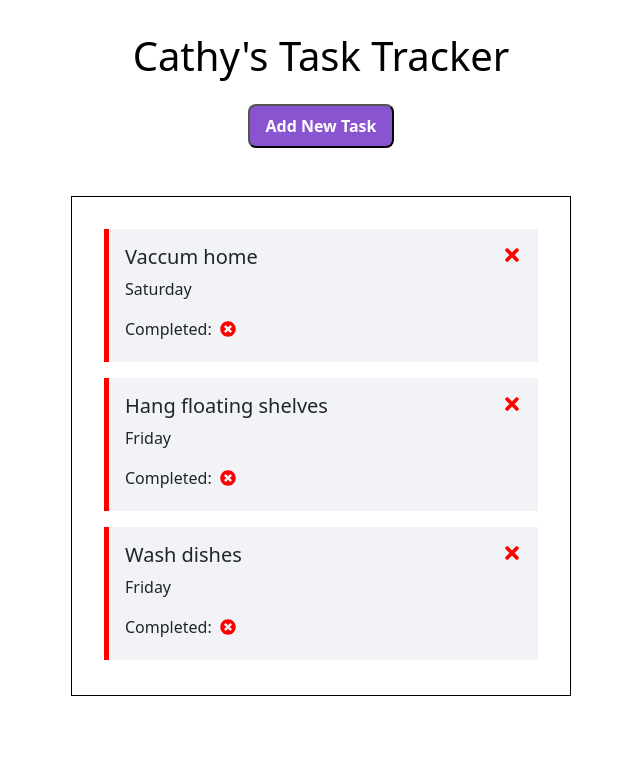
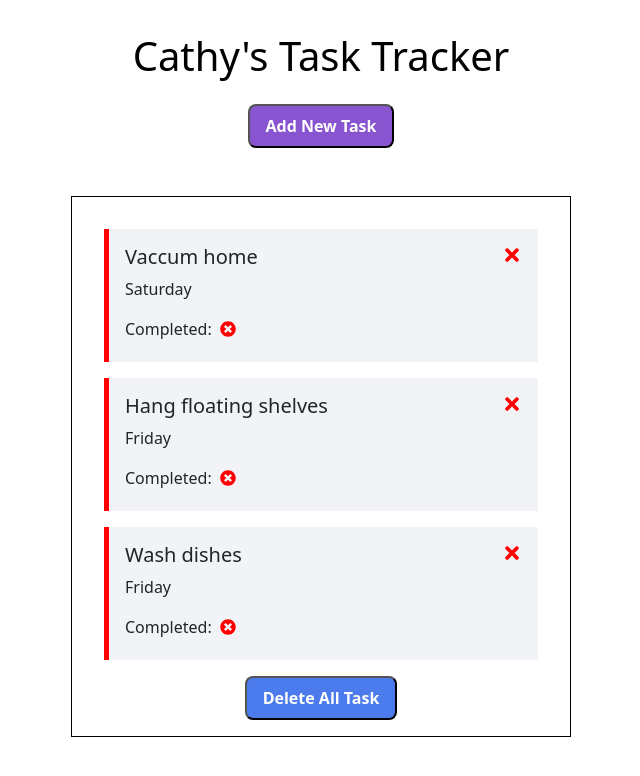
Before and after one commit to Cathy347Le/React-Task-App, a React (Create React App) app: page / in a window 1280 px wide. Shown: the top 776 px of the page, without its empty margins (319-959 px from the left). Built offline with nearby package versions, Linux system fonts and the light colour scheme.

Commit message:
add Delete All Task button

```diff
--- a/src/App.js
+++ b/src/App.js
@@ -43,6 +43,12 @@ function App() {
     setTasks(tasks.filter((task) => task.id !== id));
   };
 
+  const handleDeleteAllTask = () => {
+    // console.log(tasks);
+    // console.log(tasks.length);
+    setTasks(tasks.length === 0);
+  };
+
   const handleToggleCompleted = (id) => {
     // console.log("test toggle", id);
     // Make sure correct task item is targeted (id match check), if id matches, copy the task (...), but change the completed property to the opposite. Otherwise no change.
@@ -67,6 +73,7 @@ function App() {
             tasks={tasks}
             onDelete={handleDelete}
             onToggleCompleted={handleToggleCompleted}
+            onDeleteAllTask={handleDeleteAllTask}
           />
         ) : (
           <p className="no-tasks-msg text-center">
--- a/src/App.scss
+++ b/src/App.scss
@@ -19,12 +19,19 @@ main {
   justify-content: center;
   max-width: 500px;
   margin: auto;
+  .no-tasks-msg {
+    font-size: 20px;
+  }
 }
 
 .task-list-container {
   border: 1px solid black;
   min-height: 500px;
   padding: 16px 32px;
+  button {
+    display: block;
+    margin: auto !important;
+  }
 }
 
 .task-item {
--- a/src/Components/TaskList.js
+++ b/src/Components/TaskList.js
@@ -1,6 +1,7 @@
 import Task from "./Task";
+import Button from "./Button";
 
-function TaskList({ tasks, onDelete, onToggleCompleted }) {
+function TaskList({ tasks, onDelete, onToggleCompleted, onDeleteAllTask }) {
   return (
     <div className="task-list-container">
       {tasks.map((task) => (
@@ -11,6 +12,7 @@ function TaskList({ tasks, onDelete, onToggleCompleted }) {
           onToggleCompleted={onToggleCompleted}
         />
       ))}
+      <Button text="Delete All Task" onClick={onDeleteAllTask} />
     </div>
   );
 }
```
Also changed, not shown: 1 other file (tests, documents, lock files or other folders).
